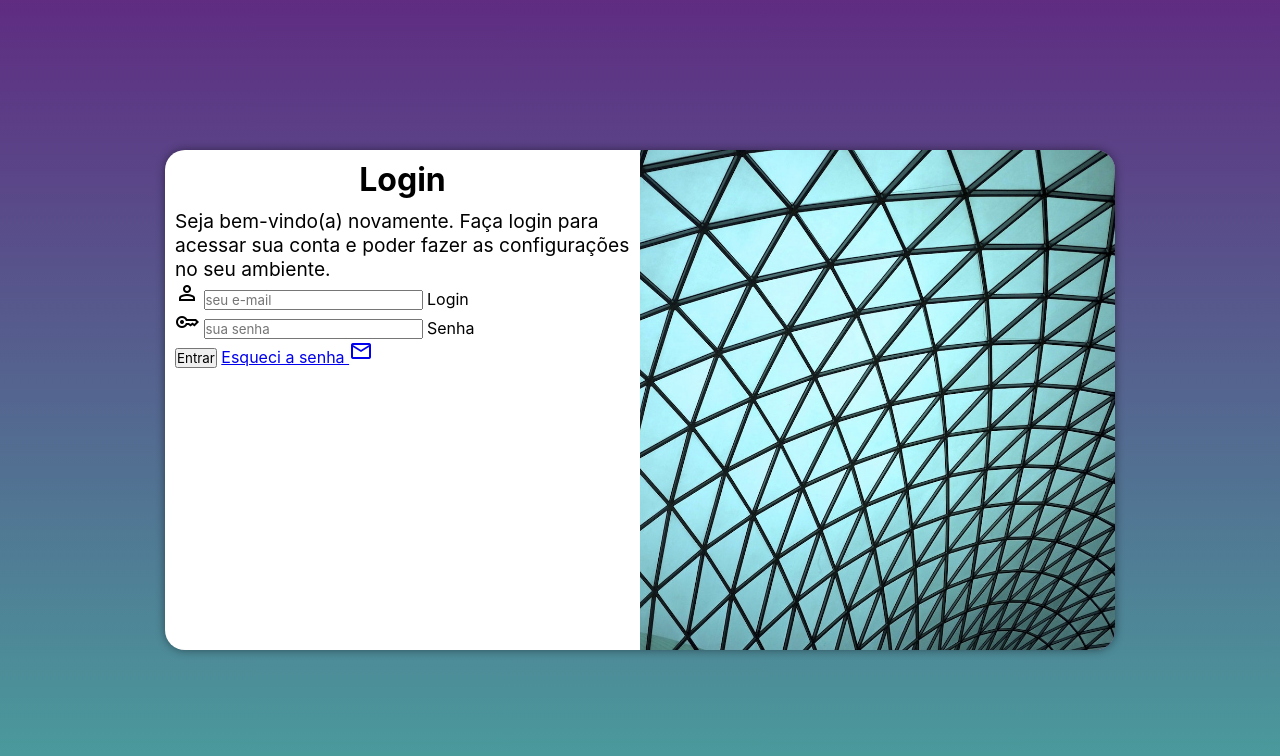
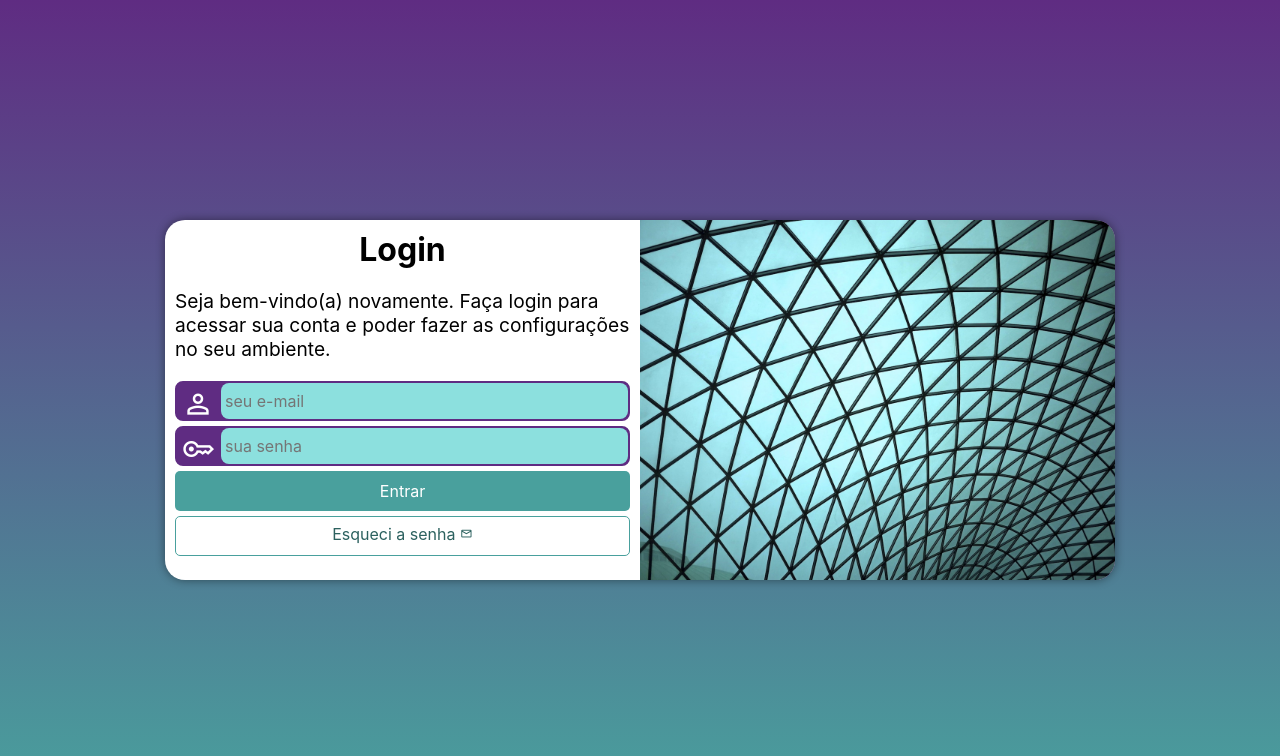
Before and after one commit to mailsonalexandre/projeto-login, a plain HTML site: page index.html in a window 1280 px wide. Drawn offline with nearby package versions, Linux system fonts and the light colour scheme.

Commit message:
ajustes finais do projeto

```diff
--- a/estilos/media-queries.css
+++ b/estilos/media-queries.css
@@ -6,6 +6,7 @@
     }
     section#login {
         width: 80vw;
+        height: 280px;
     }
 
     section#login > div#imagem {
@@ -26,6 +27,7 @@
     }
     section#login {
         width: 950px;
+        height: 360px;
     }
 
     section#login > div#imagem {
@@ -43,5 +45,6 @@
     }
     div#formulario > p {
         font-size: 1.2em;
+        margin: 20px 0px;
     }
 }
--- a/estilos/style.css
+++ b/estilos/style.css
@@ -29,13 +29,13 @@ section#login {
     position: absolute;
     top: 50%;
     left: 50%;
-    transform: translate(-50%, -50%);
     overflow: hidden;
     background-color: white;
     width: 250px;
-    height: 500px;
+    height: 515px;
     border-radius: 20px;
     box-shadow: 0px 0px 10px rgba(0, 0, 0, 0.445);
+    transform: translate(-50%, -50%);
     transition: width .3s, height .3s;
     transition-timing-function: ease;
 }
@@ -60,3 +60,79 @@ div#formulario > h1 {
 div#formulario > p {
     font-size: 0.8em;
 }
+
+form > div.campo {
+    background-color: #5f2c82;
+    border: 2px solid #5f2c82;
+    display: block;
+    width: 100%;
+    height: 40px;
+    border-radius: 8px;
+    margin: 5px 0px;
+}
+
+div.campo > label {
+    display: none;
+}
+
+div.campo > span {
+    color: white;
+
+    font-size: 2em;
+    width: 40px;
+    padding: 5px;
+}
+
+div.campo > input {
+    background-color: #8ce0de;
+    font-size: 1em;
+    width: calc(100% - 44px);
+    height: 100%;
+    border: 0px;
+    border-radius: 8px;
+    padding: 4px;
+    translate: 44px -42px;
+}
+
+div.campo > input:focus-within {
+    background-color: whi;
+}
+
+form > input[type=submit] {
+    display: block;
+    font-size: 1em;
+    width: 100%;
+    height: 40px;
+    background-color: #49a09d;
+    color: white;
+    border: none;
+    border-radius: 5px;
+    cursor: pointer;
+}
+
+form > input[type=submit]:hover {
+    background-color: #2c615f;
+}
+
+form > a.botao {
+    display: block;
+    text-align: center;
+    font-size: 1em;
+    width: 100%;
+    height: 40px;
+    padding-top: 7px;
+    margin-top: 5px;
+    background-color: white;
+    color: #2c615f;
+    border: 1px solid #49a09d;
+    border-radius: 5px;
+    text-decoration: none;
+}
+
+form > a.botao:hover {
+    background-color: #63e7e3;
+}
+
+form >a.botao > span {
+    font-size: 0.8em;
+}
--- a/index.html
+++ b/index.html
@@ -34,7 +34,7 @@
                         <label for="isenha">Senha</label>
                     </div>
                     <input type="submit" value="Entrar">
-                    <a href="esqueci.html">Esqueci a senha <span class="material-symbols-outlined">
+                    <a href="esqueci.html" class="botao">Esqueci a senha <span class="material-symbols-outlined">
                         mail
                         </span></a>
                 </form>
```
